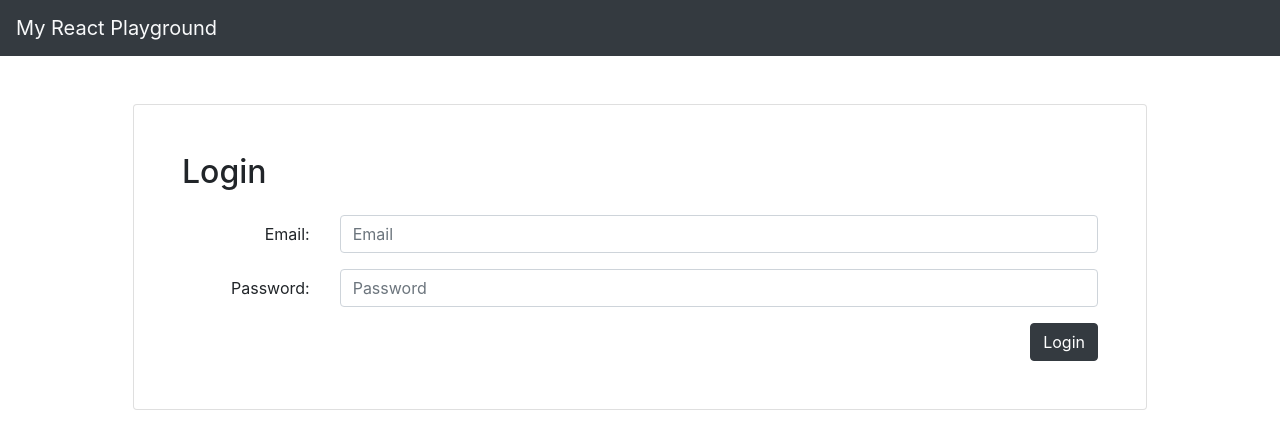
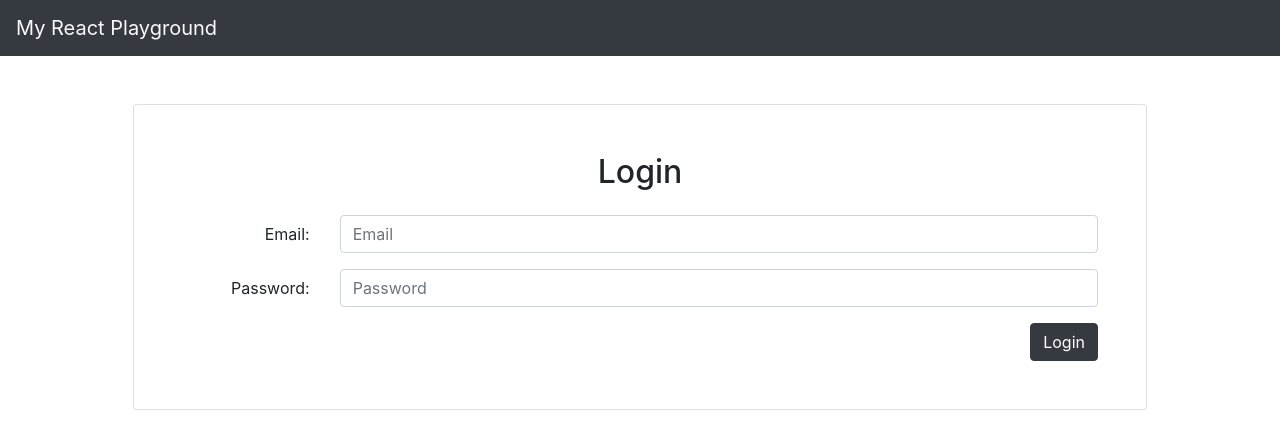
Before and after one commit to emillen/react-chat-app, a React (Create React App) app in the folder client/: page /login in a window 1280 px wide. Shown: the top 446 px of the page. Built offline with nearby package versions, Linux system fonts and the light colour scheme.

Commit message:
center text

```diff
--- a/client/src/components/LoginForm.jsx
+++ b/client/src/components/LoginForm.jsx
@@ -20,7 +20,7 @@ class LoginForm extends Component {
       return (
         <div className="container">
           <div className="card p-5 m-5">
-            <h2 className="mb-4">Login</h2>
+            <h2 className="mb-4 text-center">Login</h2>
             <form onSubmit={this.submit}>
               <div className="form-group row ">
                 <label
```
